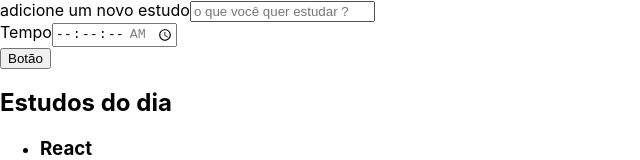
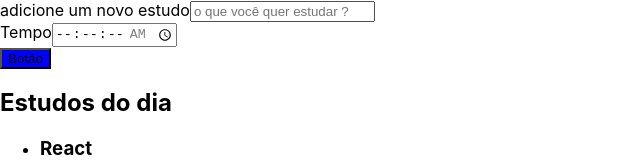
Before and after one commit to erikseki/alura-React, a React (Create React App) app: page / in a window 1280 px wide. Shown: the top 160 px of the page, without its empty margins (0-640 px from the left). Built offline with nearby package versions, Linux system fonts and the light colour scheme.

Commit message:
Aprendendo a Estilizar  📦

```diff
--- a/src/components/Botao/index.tsx
+++ b/src/components/Botao/index.tsx
@@ -2,8 +2,11 @@ import React from 'react';
 
 class Botao extends React.Component {
     render() {
+        // const color= "red" variaveis tbm funcionam no css
         return (
-            <button>
+            <button style={{
+                backgroundColor:'blue'
+            }}>
                 Botão
             </button>
         )
```
Also changed, not shown: src/index.css (+22 -0 lines).
